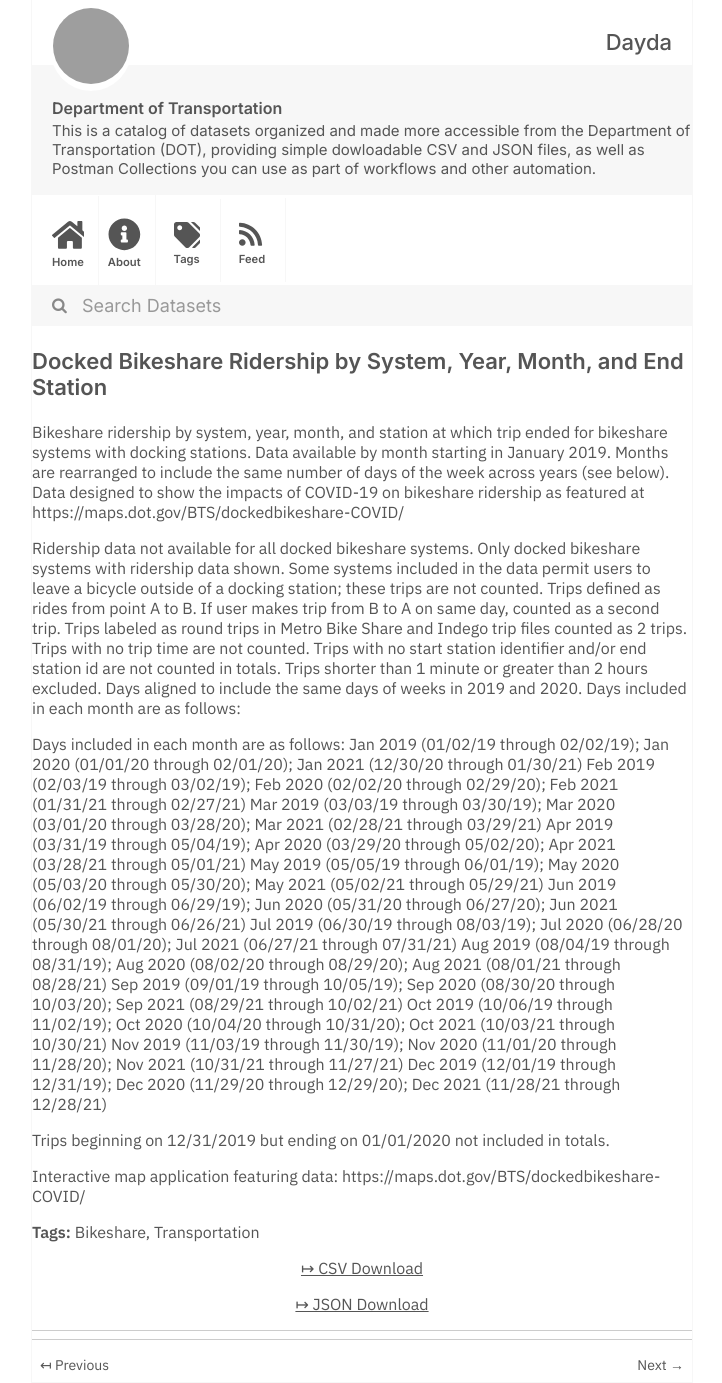
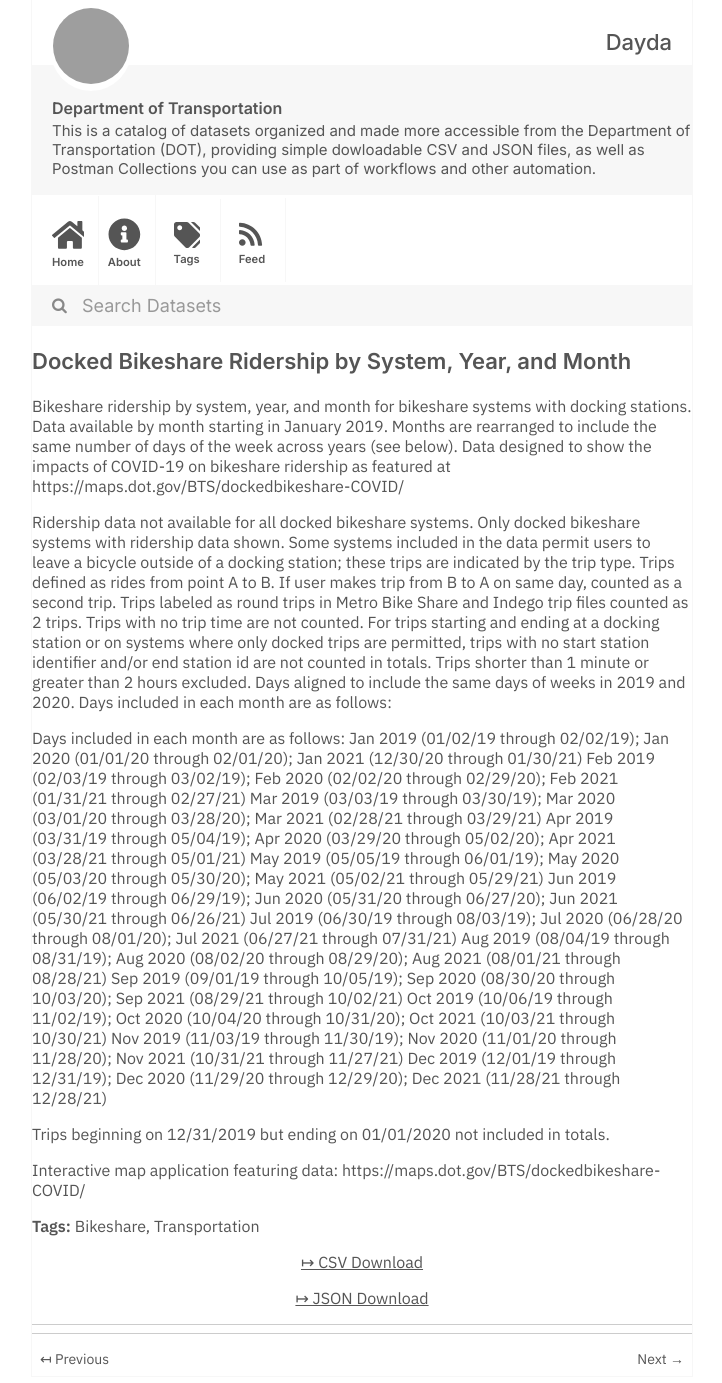
Before and after one commit to dayda-entities/department-of-transportation, a Jekyll site: the page built from _posts/2020-11-12-docked-bikeshare-ridership-by-.md, in a window 1280 px wide. Shown: the whole page, without its empty margins (278-1000 px from the left). Built offline with Jekyll 4.4.1, drawn with Linux system fonts in a browser that asks for light colours; grey boxes are pictures that could not be loaded.

Commit message:
Publish Data

```diff
--- a/_posts/2020-11-12-docked-bikeshare-ridership-by-.md
+++ b/_posts/2020-11-12-docked-bikeshare-ridership-by-.md
@@ -1,7 +1,7 @@
 ---
-title: 'Docked Bikeshare Ridership by System, Year, Month, and End Station'
-created: '2020-11-12T13:00:32.051678'
-modified: '2021-04-17T00:52:14.162213'
+title: 'Docked Bikeshare Ridership by System, Year, and Month'
+created: '2020-11-12T12:44:18.835312'
+modified: '2021-04-17T00:33:42.419662'
 state: active
 type: dataset
 tags:
@@ -9,15 +9,15 @@ tags:
   - Transportation
 groups: []
 csv_url: >-
-  https://data.transportation.gov/api/views/w3m5-t2w3/rows.csv?accessType=DOWNLOAD
+  https://data.transportation.gov/api/views/cvai-skrf/rows.csv?accessType=DOWNLOAD
 json_url: >-
-  https://data.transportation.gov/api/views/w3m5-t2w3/rows.json?accessType=DOWNLOAD
+  https://data.transportation.gov/api/views/cvai-skrf/rows.json?accessType=DOWNLOAD
 layout: post
 
 ---
-Bikeshare ridership by system, year, month, and station at which trip ended for bikeshare systems with docking stations. Data available by month starting in January 2019. Months are rearranged to include the same number of days of the week across years (see below). Data designed to show the impacts of COVID-19 on bikeshare ridership as featured at https://maps.dot.gov/BTS/dockedbikeshare-COVID/
+Bikeshare ridership by system, year, and month for bikeshare systems with docking stations.  Data available by month starting in January 2019. Months are rearranged to include the same number of days of the week across years (see below). Data designed to show the impacts of COVID-19 on bikeshare ridership as featured at https://maps.dot.gov/BTS/dockedbikeshare-COVID/
 
-Ridership data not available for all docked bikeshare systems. Only docked bikeshare systems with ridership data shown. Some systems included in the data permit users to leave a bicycle outside of a docking station; these trips are not counted. Trips defined as rides from point A to B. If user makes trip from B to A on same day, counted as a second trip. Trips labeled as round trips in Metro Bike Share and Indego trip files counted as 2 trips. Trips with no trip time are not counted. Trips with no start station identifier and/or end station id are not counted in totals. Trips shorter than 1 minute or greater than 2 hours excluded. Days aligned to include the same days of weeks in 2019 and 2020. Days included in each month are as follows:
+Ridership data not available for all docked bikeshare systems. Only docked bikeshare systems with ridership data shown. Some systems included in the data permit users to leave a bicycle outside of a docking station; these trips are indicated by the trip type. Trips defined as rides from point A to B. If user makes trip from B to A on same day, counted as a second trip. Trips labeled as round trips in Metro Bike Share and Indego trip files counted as 2 trips. Trips with no trip time are not counted. For trips starting and ending at a docking station or on systems where only docked trips are permitted, trips with no start station identifier and/or end station id are not counted in totals. Trips shorter than 1 minute or greater than 2 hours excluded. Days aligned to include the same days of weeks in 2019 and 2020. Days included in each month are as follows:
 
 Days included in each month are as follows:
 Jan 2019 (01/02/19 through 02/02/19); Jan 2020 (01/01/20 through 02/01/20); Jan 2021 (12/30/20 through 01/30/21)
```
